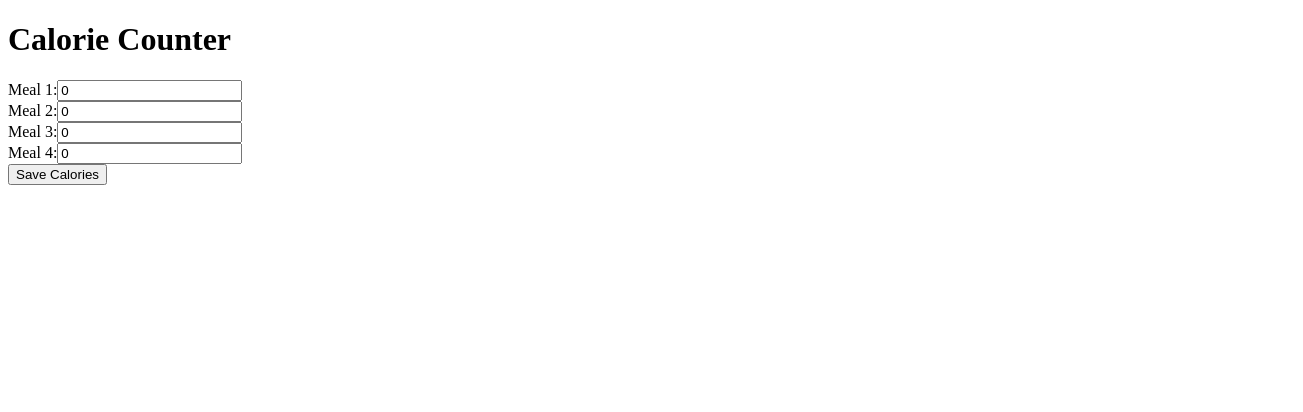
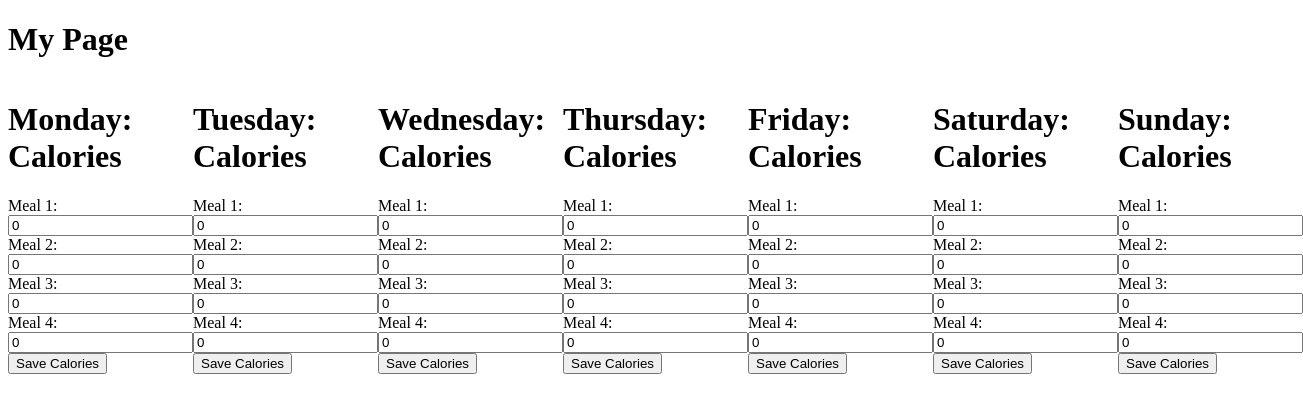
Before and after one commit to 404ismagic/FITNESS-FOR-60-PLUS, a React (Create React App) app in the folder client/: page /me in a window 1280 px wide. Shown: the top 412 px of the page, 1303 px wide, since content can reach past the window. Built offline with nearby package versions, Linux system fonts and the light colour scheme; no server answers.

Commit message:
Fixed me pages to use com and made the com a card

```diff
--- a/client/src/components/CalorieCounterCom.js
+++ b/client/src/components/CalorieCounterCom.js
@@ -1,7 +1,6 @@
-import React from 'react'
 import React,{useState} from 'react'
 
-const CalorieCounter = () => {
+const CalorieCounter = ({day}) => {
   const [meal1Calories, setMeal1Calories] = useState(0);
   const [meal2Calories, setMeal2Calories] = useState(0);
   const [meal3Calories, setMeal3Calories] = useState(0);
@@ -21,7 +20,7 @@ const CalorieCounter = () => {
       </header>
 
       <div className="content">
-        <h1>Calorie Counter</h1>
+        <h1>{day}: Calories</h1>
 
         <div className="meal-input">
           <label>Meal 1:</label>
--- a/client/src/pages/MePages.js
+++ b/client/src/pages/MePages.js
@@ -1,75 +1,34 @@
-import React,{useState} from 'react'
+import React, { useState } from 'react'
 // import { Link } from 'react-router-dom';
-// import { useQuery } from '@apollo/client';
-// import { QUERY_ME } from '../utils/queries';
-// import Me from '../components/Me'
+import { useQuery } from '@apollo/client';
+import { QUERY_ME } from '../utils/queries';
+import CalorieCounter from '../components/CalorieCounterCom';
 
-// const MePages = () => {
-//   const [calories,setCalories] = useState(0)
-//   const { loading, data } = useQuery(QUERY_ME, {
-//     fetchPolicy: "no-cache"
-//   });
+const MePages = () => {
+  // const [calories, setCalories] = useState(0)
+  const { loading, data } = useQuery(QUERY_ME, {
+    fetchPolicy: "no-cache"
+  });
 
-//   const melist = data?.me || [];
-// function saveCalories(){
-//   console.log(calories)
-// }
-//   return (
-//     <div>
-// <h1>Me page</h1>
-// <p>calories; {calories}</p>
-// <input onChange={e => setCalories(e.target.value)}></input>
-// <button onClick={saveCalories}>Click here</button>
-//     </div>
-//     );
-// }
-// export default MePages;
-const CalorieCounter = () => {
-  const [meal1Calories, setMeal1Calories] = useState(0);
-  const [meal2Calories, setMeal2Calories] = useState(0);
-  const [meal3Calories, setMeal3Calories] = useState(0);
-  const [meal4Calories, setMeal4Calories] = useState(0);
-
-  function saveCalories() {
-    // Perform any desired operations with the entered calorie values
-    console.log('Meal 1 calories:', meal1Calories);
-    console.log('Meal 2 calories:', meal2Calories);
-    console.log('Meal 3 calories:', meal3Calories);
-    console.log('Meal 4 calories:', meal4Calories);
+  const userData = data?.me || {}
+  // function saveCalories() {
+  //   console.log(calories)
+  // }
+  const days = ['Monday', 'Tuesday', 'Wednesday', 'Thursday', 'Friday', 'Saturday', 'Sunday']
+  if (loading) {
+    return (
+      <h1>Loading your Page</h1>
+    )
   }
-
   return (
-    <div className="container">
-      <header className="header">
-      </header>
-
-      <div className="content">
-        <h1>Calorie Counter</h1>
-
-        <div className="meal-input">
-          <label>Meal 1:</label>
-          <input type="number" value={meal1Calories} onChange={e => setMeal1Calories(parseInt(e.target.value, 10))} />
-        </div>
-
-        <div className="meal-input">
-          <label>Meal 2:</label>
-          <input type="number" value={meal2Calories} onChange={e => setMeal2Calories(parseInt(e.target.value, 10))} />
-        </div>
-
-        <div className="meal-input">
-          <label>Meal 3:</label>
-          <input type="number" value={meal3Calories} onChange={e => setMeal3Calories(parseInt(e.target.value, 10))} />
-        </div>
-
-        <div className="meal-input">
-          <label>Meal 4:</label>
-          <input type="number" value={meal4Calories} onChange={e => setMeal4Calories(parseInt(e.target.value, 10))} />
-        </div>
-
-        <button onClick={saveCalories}>Save Calories</button>
+    <div>
+      <h1>My Page</h1>
+      <div className='card-container'>
+        {days.map((day) => (
+        <CalorieCounter day= {day} />
+        ))}
       </div>
     </div>
   );
-};
-
-export default CalorieCounter;
+}
+export default MePages
```
